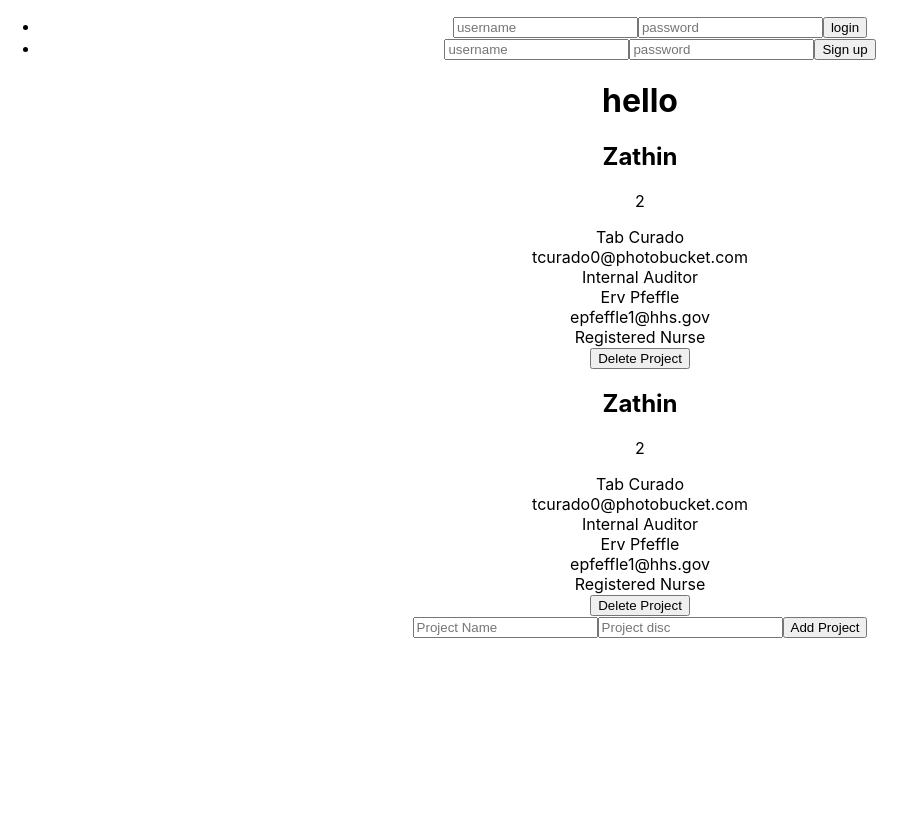
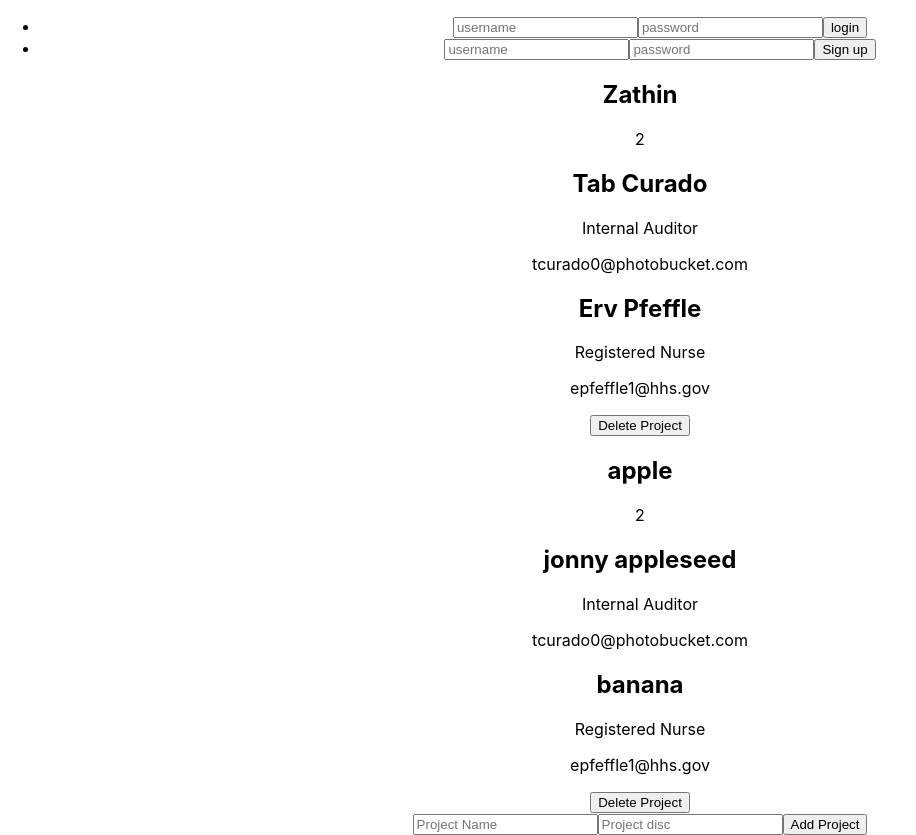
Before and after one commit to team-builder-build-weeks/Team-Builder-FE, a React (Create React App) app in the folder team-builder/: page /protected in a window 1280 px wide. Shown: the whole page, without its empty margins (0-916 px from the left). Before the commit the page ends 800 px from the top, so only its background shows below. Built offline with nearby package versions, Linux system fonts and the light colour scheme; no server answers; sample sign-in values are in the browser's storage.

Commit message:
renderout mock data in component

```diff
--- a/team-builder/src/action/index.js
+++ b/team-builder/src/action/index.js
@@ -51,7 +51,7 @@ export const login = credentails => dispatch => {
 export const getProjects = () => dispatch => {
     dispatch({ type:FETCHING_PROJECT_START });
 
-    return axios.get("http://")
+    return axios.get("http://https://team-builders.herokuapp.com/api/projects")
     .then(res => dispatch({ type: FETCHING_PROJECT_SUCCESS, payload: res.data }))
     .catch(err => dispatch({ type: FETCHING_PROJECT_FAIL, payload: err }))
 }
@@ -61,7 +61,7 @@ export const addProject = newProject => dispatch => {
     // const newProject = {
     //     "name": "an app"
     // }
-    return axios.post('http://', newProject)
+    return axios.post('http://https://team-builders.herokuapp.com/api/projects', newProject)
     .then(res => dispatch({ type: ADD_PROJECT_SUCCESS, payload: res.data }))
     .catch(err => dispatch({ type: DELETE_PROJECT_FAIL, payload: err }))
 }
@@ -69,7 +69,7 @@ export const addProject = newProject => dispatch => {
 export const deleteProject = id => dispatch => {
     dispatch({ type: DELETE_PROJECT_START });
 
-    return axios.delete(`http://${id}`)
+    return axios.delete(`http://https://team-builders.herokuapp.com/api/${id}`)
     .then(res => dispatch({ type: DELETE_PROJECT_START, playload: res.data }))
     .catch(res => dispatch({ type: DELETE_PROJECT_FAIL, payload: res.data }))
 }
--- /dev/null
+++ b/team-builder/src/component/memberComponent/index.js
@@ -0,0 +1,16 @@
+import React from 'react'
+
+const index = props => {
+console.log('inside members', props)
+
+const {name, role, email } = props.member;
+  return (
+    <div className="members">
+      <h2>{name}</h2>
+      <p>{role}</p>
+      <p>{email}</p>
+    </div>
+  )
+}
+
+export default index;
--- a/team-builder/src/component/projectComponent/Project.js
+++ b/team-builder/src/component/projectComponent/Project.js
@@ -1,6 +1,10 @@
 import React, { Component } from 'react'
 import { deleteProject } from '../../action';
 import { connect } from 'react-redux';
+
+import Members from '../memberComponent';
+
+
 
 class Project extends Component {
 
@@ -13,11 +17,7 @@ class Project extends Component {
         <h2>{projectName}</h2>
         <p>{projectDisc}</p>
         {teamMembers.map((member, id)=>(
-          <>
-            <div>{member.name}</div>
-            <div>{member.email}</div>
-            <div>{member.role}</div>
-           </>
+            <Members member={member} key={id}/>
             )
           )}
         <button
@@ -31,7 +31,6 @@ class Project extends Component {
 const mapStateToProps = state => {
     return{
         deleteProject: state.deleteProject,
-
     }
 }
 
--- a/team-builder/src/component/projectComponent/ProjectsList.js
+++ b/team-builder/src/component/projectComponent/ProjectsList.js
@@ -3,6 +3,8 @@ import React, { Component } from 'react'
 import { getProjects } from '../../action';
 import { connect } from 'react-redux';
 import Project from './Project';
+
+
 
 class ProjectsList extends Component {
 
--- a/team-builder/src/component/projectComponent/index.js
+++ b/team-builder/src/component/projectComponent/index.js
@@ -8,7 +8,6 @@ import ProjectForm from './ProjectForm';
 function index() {
   return (
     <div className='App'>
-      <h1>hello</h1>
       <ProjectsList />
       <ProjectForm />
     </div>
--- a/team-builder/src/rooterReducer/index.js
+++ b/team-builder/src/rooterReducer/index.js
@@ -31,18 +31,18 @@ const initialState = {
       },
       {
         id: 3,
-        projectName: "Zathin",
+        projectName: "apple",
         projectDisc: 2,
         teamMembers: [
           {
             id: 7,
-            name: "Tab Curado",
+            name: "jonny appleseed",
             email: "tcurado0@photobucket.com",
             role: "Internal Auditor"
           },
           {
             id: 8,
-            name: "Erv Pfeffle",
+            name: "banana",
             email: "epfeffle1@hhs.gov",
             role: "Registered Nurse"
           }
```
